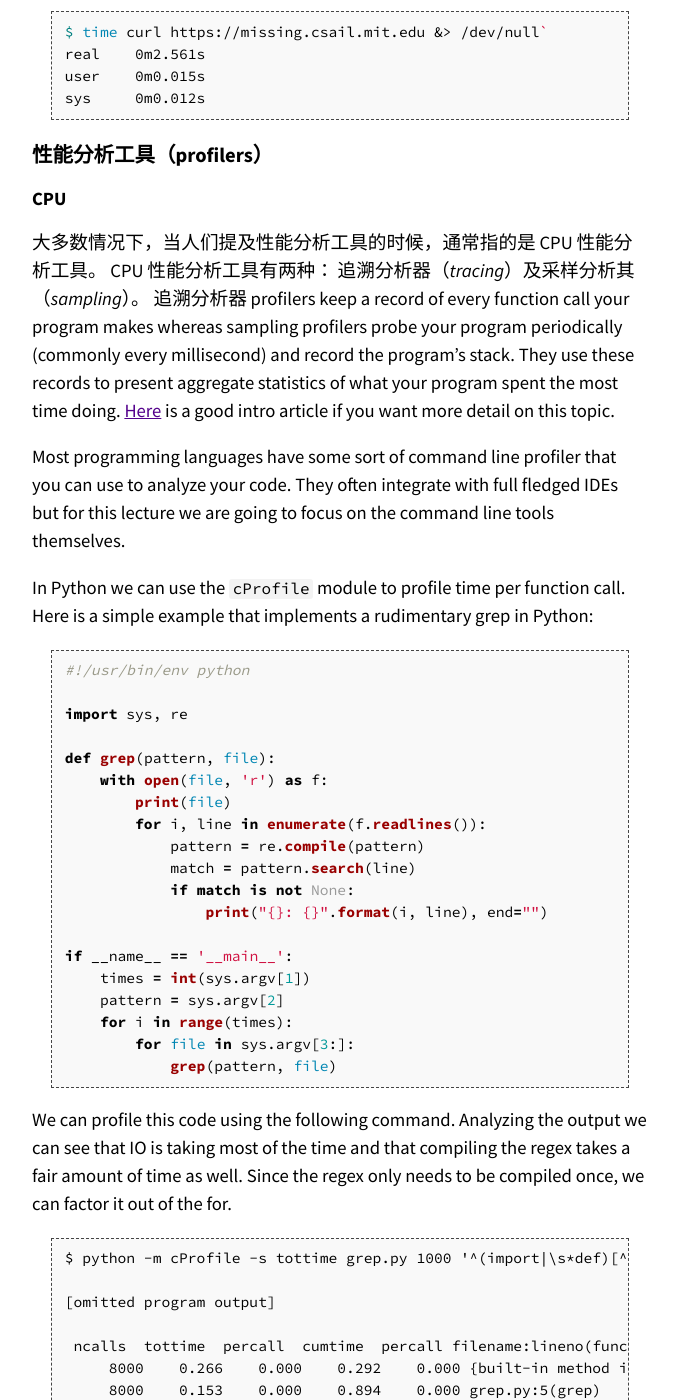
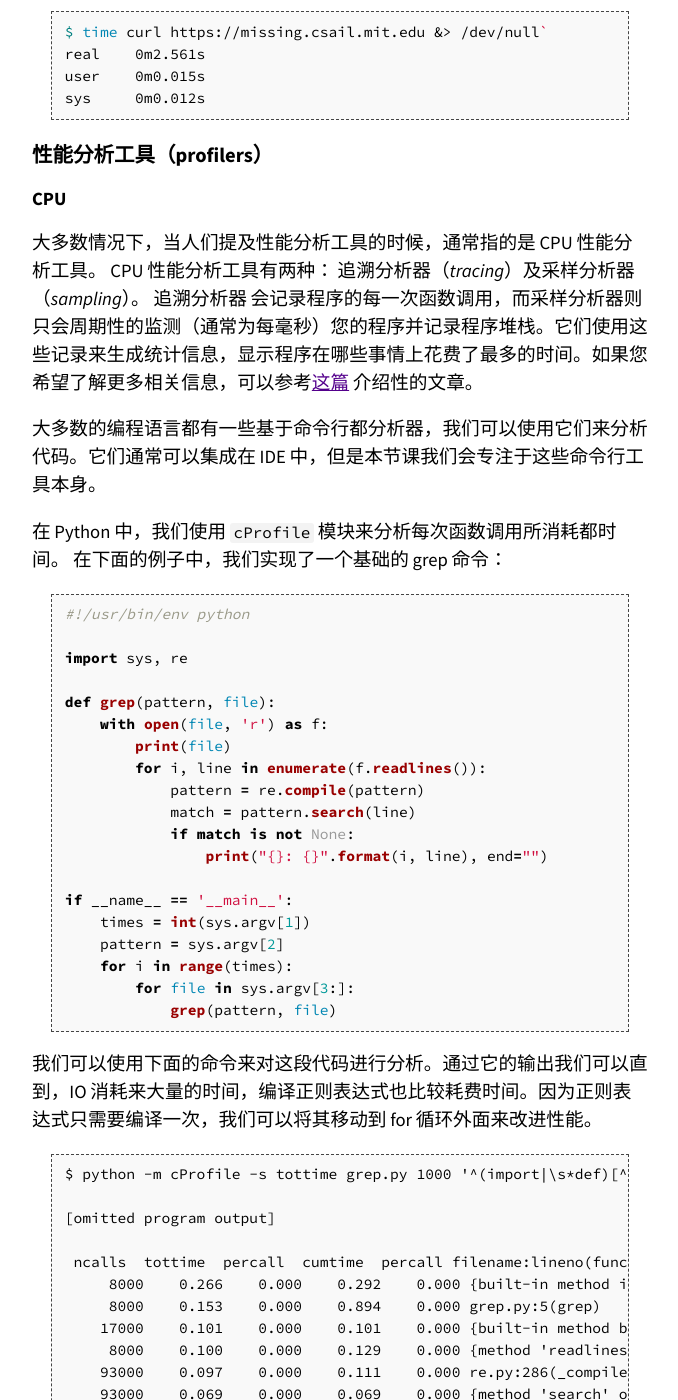
Before and after one commit to missing-semester-cn/missing-semester-cn.github.io, a Jekyll site: the page built from _2020/debugging-profiling.md, in a window 1280 px wide and 1400 px high, scrolled down 7595 px. Shown: the whole window, without its empty margins (300-978 px from the left). Built offline with Jekyll 4.4.1, drawn with Linux system fonts in a browser that asks for light colours.

Commit message:
update trans

````diff
--- a/_2020/debugging-profiling.md
+++ b/_2020/debugging-profiling.md
@@ -251,15 +251,13 @@ sys     0m0.012s
 ### CPU
 
 大多数情况下，当人们提及性能分析工具的时候，通常指的是 CPU 性能分析工具。
-CPU 性能分析工具有两种： 追溯分析器（_tracing_）及采样分析其（_sampling_）。
-追溯分析器 profilers keep a record of every function call your program makes whereas sampling profilers probe your program periodically (commonly every millisecond) and record the program's stack.
-They use these records to present aggregate statistics of what your program spent the most time doing.
-[Here](https://jvns.ca/blog/2017/12/17/how-do-ruby---python-profilers-work-) is a good intro article if you want more detail on this topic.
+CPU 性能分析工具有两种： 追溯分析器（_tracing_）及采样分析器（_sampling_）。
+追溯分析器 会记录程序的每一次函数调用，而采样分析器则只会周期性的监测（通常为每毫秒）您的程序并记录程序堆栈。它们使用这些记录来生成统计信息，显示程序在哪些事情上花费了最多的时间。如果您希望了解更多相关信息，可以参考[这篇](https://jvns.ca/blog/2017/12/17/how-do-ruby---python-profilers-work-) 介绍性的文章。
 
-Most programming languages have some sort of command line profiler that you can use to analyze your code.
-They often integrate with full fledged IDEs but for this lecture we are going to focus on the command line tools themselves.
 
-In Python we can use the `cProfile` module to profile time per function call. Here is a simple example that implements a rudimentary grep in Python:
+大多数的编程语言都有一些基于命令行都分析器，我们可以使用它们来分析代码。它们通常可以集成在 IDE 中，但是本节课我们会专注于这些命令行工具本身。
+
+在 Python 中，我们使用 `cProfile` 模块来分析每次函数调用所消耗都时间。 在下面的例子中，我们实现了一个基础的 grep 命令：
 
 ```python
 #!/usr/bin/env python
@@ -283,7 +281,7 @@ if __name__ == '__main__':
             grep(pattern, file)
 ```
 
-We can profile this code using the following command. Analyzing the output we can see that IO is taking most of the time and that compiling the regex takes a fair amount of time as well. Since the regex only needs to be compiled once, we can factor it out of the for.
+我们可以使用下面的命令来对这段代码进行分析。通过它的输出我们可以直到，IO 消耗来大量的时间，编译正则表达式也比较耗费时间。因为正则表达式只需要编译一次，我们可以将其移动到 for 循环外面来改进性能。
 
 ```
 $ python -m cProfile -s tottime grep.py 1000 '^(import|\s*def)[^,]*$' *.py
````
